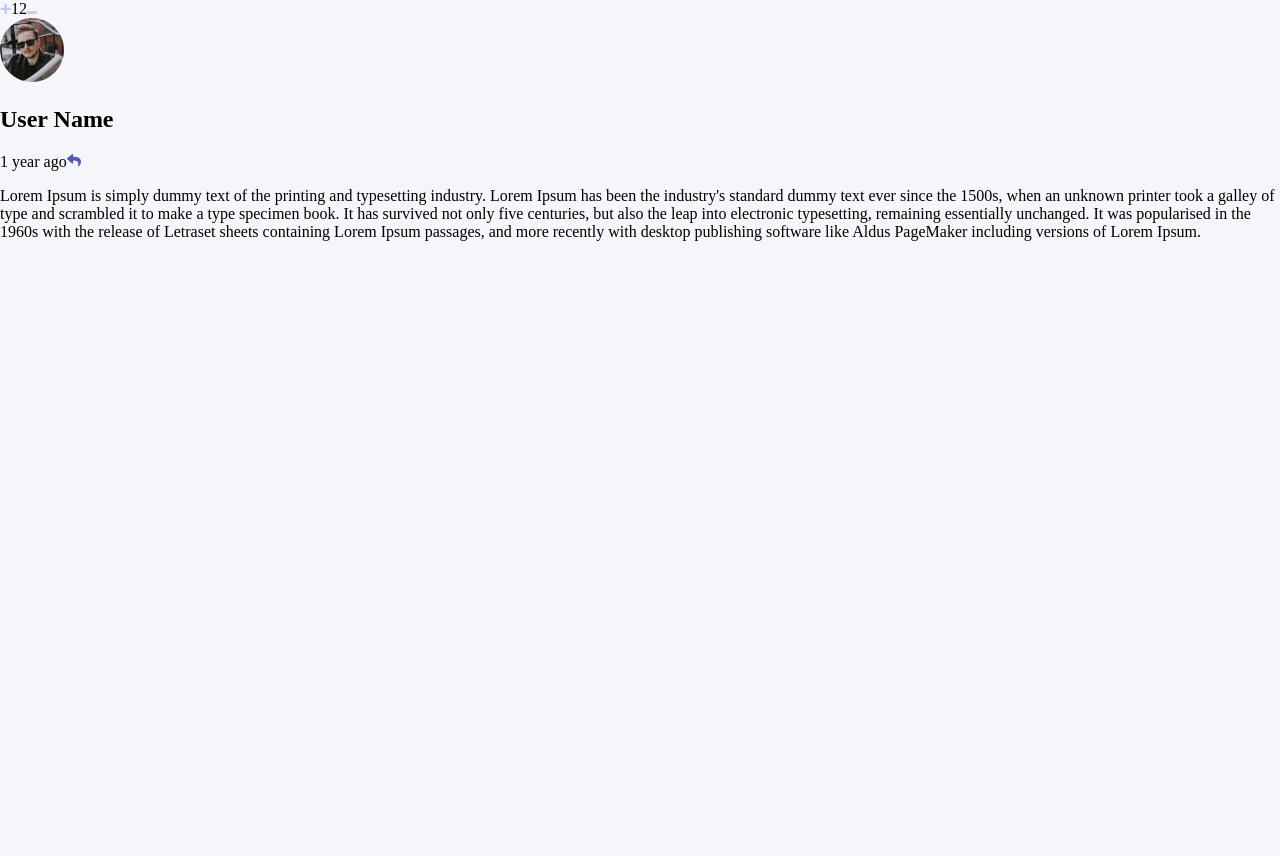
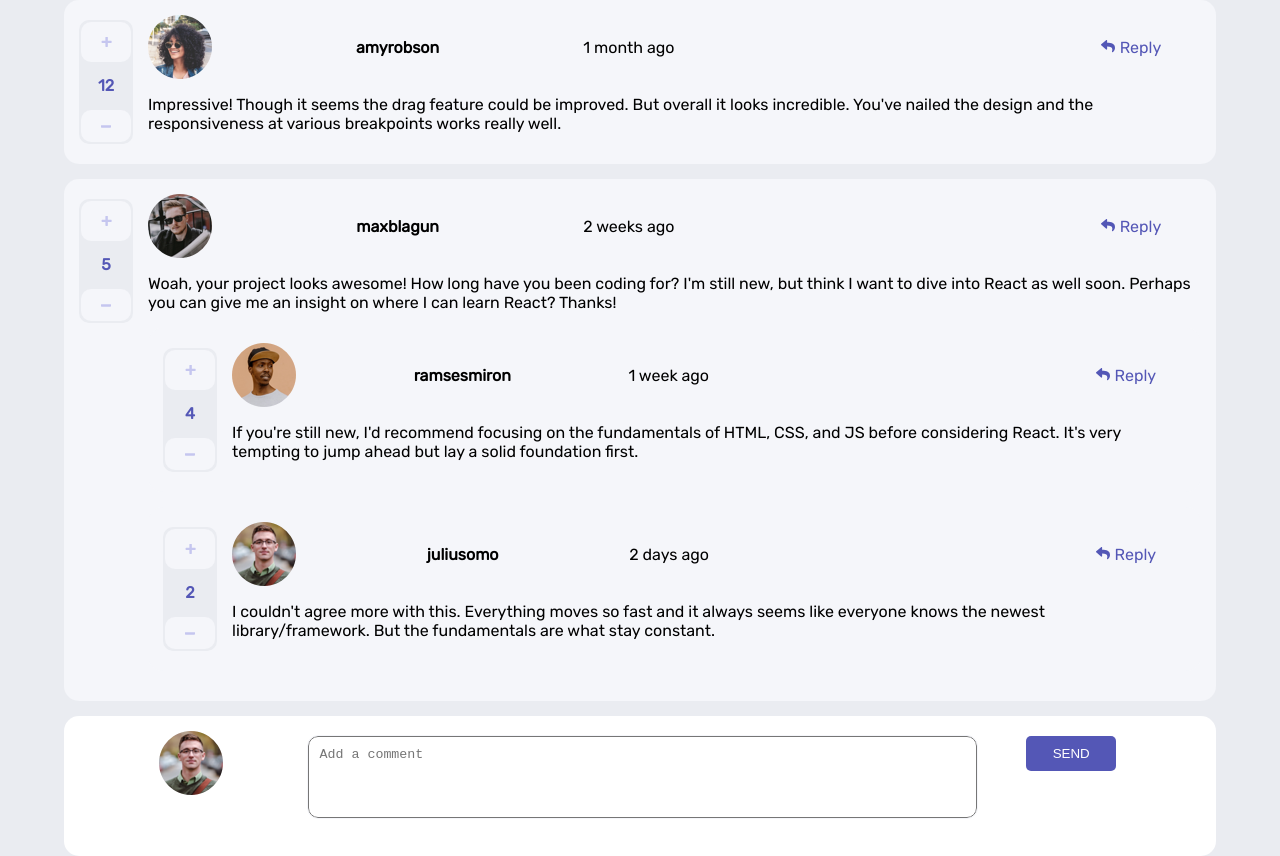
Before and after one commit to VictorBrito13/interactive-comments_Frontend-Mentor, a React (Vite) app: page / in a window 1280 px wide. Before the commit the page ends 800 px from the top, so only its background shows below. Built offline with nearby package versions, Linux system fonts and the light colour scheme.

Commit message:
desktop design done

```diff
--- a/index.html
+++ b/index.html
@@ -4,6 +4,7 @@
     <meta charset="UTF-8" />
     <link rel="icon" type="image/svg+xml" href="/vite.svg" />
     <meta name="viewport" content="width=device-width, initial-scale=1.0" />
+    <link rel="stylesheet" href="https://fonts.googleapis.com/css2?family=Rubik">
     <title>Interactive Comments by Victor Brito</title>
   </head>
   <body>
--- a/src/App.css
+++ b/src/App.css
@@ -0,0 +1,22 @@
+:root{
+    --moderate-blue: hsl(238, 40%, 52%);
+    --soft-red: hsl(358, 79%, 66%);
+    --light-grayish-blue: hsl(239, 57%, 85%);
+    --pale-red: hsl(357, 100%, 86%);
+    --light-gray: hsl(223, 19%, 93%);
+    --dark-blue: hsl(212, 24%, 26%);
+    --grayish-blue:hsl(211, 10%, 45%);
+    --very-light-gray: hsl(228, 33%, 97%);
+    --white: hsl(0, 0%, 100%);
+    --transition-bg-c: color .2s linear, background-color .2s linear
+}
+
+body{
+    font-family: Rubik;
+    font-size: 16px;
+    background-color: var(--light-gray);
+}
+.comments-container{
+    width: 90%;
+    margin: auto;
+}
--- a/src/App.jsx
+++ b/src/App.jsx
@@ -1,14 +1,41 @@
 import './App.css'
-import { useState } from 'react'
+import { useState, useEffect } from 'react'
+//*Components
 import { Comment } from './components/comment.jsx'
+import { SendComment } from './components/sendComment'
+//*Helpers (http)
+import { getComments } from './helpers/getComments'
+import { getCurrentUser } from './helpers/getCurrentUser'
 
 function App() {
 
-    return (
-        <div className="comments-container">
-            <Comment votes="12" user="User Name" time="1 year ago" content="Lorem Ipsum is simply dummy text of the printing and typesetting industry. Lorem Ipsum has been the industry's standard dummy text ever since the 1500s, when an unknown printer took a galley of type and scrambled it to make a type specimen book. It has survived not only five centuries, but also the leap into electronic typesetting, remaining essentially unchanged. It was popularised in the 1960s with the release of Letraset sheets containing Lorem Ipsum passages, and more recently with desktop publishing software like Aldus PageMaker including versions of Lorem Ipsum." />
-        </div>
-    )
+  const [ comments, setComments ] = useState([])
+  const [ currentUser, setCurrentUser ] = useState({ image:{} })
+
+  useEffect(() => {
+    getComments().then(comments => setComments(comments))
+    getCurrentUser().then(user => setCurrentUser(user))
+  }, [])
+
+  return (
+    <div className="comments-container">
+      {
+        comments.map((comment, index) => {
+          return (
+            <Comment
+            votes={comment.score}
+            avatar={comment.user.image.webp}
+            user={comment.user.username}
+            time={comment.createdAt}
+            content={comment.content}
+            replies={comment.replies}
+            key={comment.id} />
+          )
+        })
+      }
+      <SendComment avatar={currentUser.image.webp} />
+    </div>
+  )
 }
 
 export default App
--- a/src/assets/data.json
+++ b/src/assets/data.json
@@ -1,8 +1,8 @@
 {
   "currentUser": {
     "image": {
-      "png": "./images/avatars/image-juliusomo.png",
-      "webp": "./images/avatars/image-juliusomo.webp"
+      "png": "./src/assets/images/avatars/image-juliusomo.png",
+      "webp": "./src/assets/images/avatars/image-juliusomo.webp"
     },
     "username": "juliusomo"
   },
@@ -14,8 +14,8 @@
       "score": 12,
       "user": {
         "image": {
-          "png": "./images/avatars/image-amyrobson.png",
-          "webp": "./images/avatars/image-amyrobson.webp"
+          "png": "./src/assets/images/avatars/image-amyrobson.png",
+          "webp": "./src/assets/images/avatars/image-amyrobson.webp"
         },
         "username": "amyrobson"
       },
@@ -28,8 +28,8 @@
       "score": 5,
       "user": {
         "image": {
-          "png": "./images/avatars/image-maxblagun.png",
-          "webp": "./images/avatars/image-maxblagun.webp"
+          "png": "./src/assets/images/avatars/image-maxblagun.png",
+          "webp": "./src/assets/images/avatars/image-maxblagun.webp"
         },
         "username": "maxblagun"
       },
@@ -42,8 +42,8 @@
           "replyingTo": "maxblagun",
           "user": {
             "image": {
-              "png": "./images/avatars/image-ramsesmiron.png",
-              "webp": "./images/avatars/image-ramsesmiron.webp"
+              "png": "./src/assets/images/avatars/image-ramsesmiron.png",
+              "webp": "./src/assets/images/avatars/image-ramsesmiron.webp"
             },
             "username": "ramsesmiron"
           }
@@ -56,8 +56,8 @@
           "replyingTo": "ramsesmiron",
           "user": {
             "image": {
-              "png": "./images/avatars/image-juliusomo.png",
-              "webp": "./images/avatars/image-juliusomo.webp"
+              "png": "./src/assets/images/avatars/image-juliusomo.png",
+              "webp": "./src/assets/images/avatars/image-juliusomo.webp"
             },
             "username": "juliusomo"
           }
--- /dev/null
+++ b/src/components/comment.css
@@ -0,0 +1,79 @@
+.comment-container{
+    display: grid;
+    grid-template-areas:
+                        "votes comment-info"
+                        "votes content"
+                        ". replies";
+    column-gap: 15px;
+    justify-content: center;
+    align-items: center;
+    background-color: #F5F6FA;
+    margin-bottom: 15px;
+    border-radius: 15px;
+    padding: 15px;
+}
+.votes-container{
+    text-align: center;
+    grid-area: votes;
+    display: grid;
+    grid-template-columns: 100%;
+    padding: 2px;
+    justify-content: space-around;
+    align-items: center;
+    background-color: var(--light-gray);
+    height: 90%;
+    width: 50px;
+    border-radius: 10px;
+}
+.votes{
+    color: var(--moderate-blue);
+    font-weight: 700;
+}
+.vote-action-container{
+    background-color: #F5F6FA;
+    display: flex;
+    justify-content: center;
+    align-items: center;
+    height: 100%;
+    width: 100%;
+    border-radius: 10px;
+    cursor: pointer;transition: var(--transition-bg-c);
+}
+.vote-action-container:hover{
+    transition: var(--transition-bg-c);
+    background-color: var(--dark-blue);
+}
+.comment-info-container{
+    grid-area: comment-info;
+    display: flex;
+    justify-content: space-between;
+    align-items: center;
+}
+.comment-info{
+    display: flex;
+    justify-content: space-between;
+    align-items: center;
+    width: 50%;
+}
+.reply-container{
+    color: var(--moderate-blue);
+    width: 10%;
+    cursor: pointer;
+    transition: var(--transition-bg-c);
+}
+.reply-container:hover{
+    transition: var(--transition-bg-c);
+    color: var(--dark-blue);
+}
+.reply-container *{
+    margin-left: 5px;
+}
+.comment-user{
+    font-size: 1rem;
+}
+.comment-content{
+    grid-area: content;
+}
+.comment-replies-container{
+    grid-area: replies;
+}
--- a/src/components/comment.jsx
+++ b/src/components/comment.jsx
@@ -1,20 +1,47 @@
+import './comment.css'
+
 function Comment(props) {
-	const { votes, user, time, content } = props
+	const { votes, avatar, user, time, content, replies } = props
 
-	return(
+	return (
 		<div className="comment-container">
 			<div className="votes-container">
-				<img src="./src/assets/images/icon-plus.svg" className="vote-action vote-plus" />
+				<span className='vote-action-container'>
+					<img src="./src/assets/images/icon-plus.svg" className="vote-action vote-plus" />
+				</span>
 				<span className="votes">{ votes }</span>
+				<span className="vote-action-container">
 				<img src="./src/assets/images/icon-minus.svg" className="vote-action vote-minus" />
+				</span>
 			</div>
-			<div className="comment-info">
-				<img src="./src/assets/images/avatars/image-maxblagun.webp" className="comment-avatar" />
-				<h2 className="comment-user">{ user }</h2>
-				<span className="comment-time">{ time }</span>
-				<img src="./src/assets/images/icon-reply.svg" />
+			<div className="comment-info-container">
+				<span className='comment-info'>
+					<img src={avatar} className="comment-avatar" />
+					<h2 className="comment-user">{ user }</h2>
+					<span className="comment-time">{ time }</span>
+				</span>
+				<span className='reply-container'>
+					<img src="./src/assets/images/icon-reply.svg" />
+					<span>Reply</span>
+				</span>
 			</div>
 			<p className="comment-content">{ content }</p>
+			<div className="comment-replies-container">
+				{
+					replies?.map((replay) => {
+						return(
+							<Comment
+							votes={replay.score}
+							avatar={replay.user.image.webp}
+							user={replay.user.username}
+							time={replay.createdAt}
+							content={replay.content}
+							key={replay.id}
+							/>
+						)
+					})
+				}
+			</div>
 		</div>
 	)
 }
--- /dev/null
+++ b/src/components/sendComment.css
@@ -0,0 +1,36 @@
+.send-comment-container{
+    background-color: var(--white);
+    border-radius: 15px;
+    display: grid;
+    grid-template-columns: 20% 80%;
+    padding: 15px;
+}
+.send-comment{
+    height: 100px;
+    width: 90%;
+    margin: 5px;
+    display: flex;
+    align-items: baseline;
+    justify-content: space-between;
+}
+.send-comment-container img{
+    justify-self: center;
+    align-self: flex-start;
+}
+textarea{
+    width: 80%;
+    height: 60%;
+    outline: 1px solid var(--very-light-gray);
+    border-radius: 10px;
+    resize: none;
+    padding: 10px;
+}
+input{
+    align-self: flex-start;
+    background-color: var(--moderate-blue);
+    border: 0px;
+    color: var(--white);
+    padding: 10px;
+    min-width: 90px;
+    border-radius: 5px;
+}
--- /dev/null
+++ b/src/components/sendComment.jsx
@@ -0,0 +1,34 @@
+/*
+*Comment Structure:
+  {
+    "content": "",
+    "createdAt": "1 month ago",
+    "score": 0,
+    "user": {
+      "image": {
+        "png": "./src/assets/images/avatars/image-amyrobson.png",
+        "webp": "./src/assets/images/avatars/image-amyrobson.webp"
+      },
+      "username": "amyrobson"
+    },
+    "replies": []
+  }
+*/
+import './sendComment.css'
+
+function SendComment(props){
+  const { avatar } = props
+
+  return (
+    <div className="send-comment-container">
+      <img src={avatar} />
+      <form className="send-comment">
+        <textarea placeholder="Add a comment"></textarea>
+        <input type="submit" value="SEND" />
+      </form>
+    </div>
+  )
+
+}
+
+export { SendComment }
--- /dev/null
+++ b/src/helpers/getComments.js
@@ -0,0 +1,7 @@
+async function getComments(){
+    const data = await fetch('./src/assets/data.json')
+    const json = await data.json()
+    return json.comments
+}
+
+export { getComments }
--- /dev/null
+++ b/src/helpers/getCurrentUser.js
@@ -0,0 +1,7 @@
+async function getCurrentUser(){
+    const data = await fetch('./src/assets/data.json')
+    const json = await data.json()
+    return json.currentUser
+}
+
+export { getCurrentUser }
--- a/src/index.css
+++ b/src/index.css
@@ -1,5 +1,4 @@
 body{
 	margin: 0px;
 	padding: 0px;
-	background-color: #F5F6FA;
 }
```
